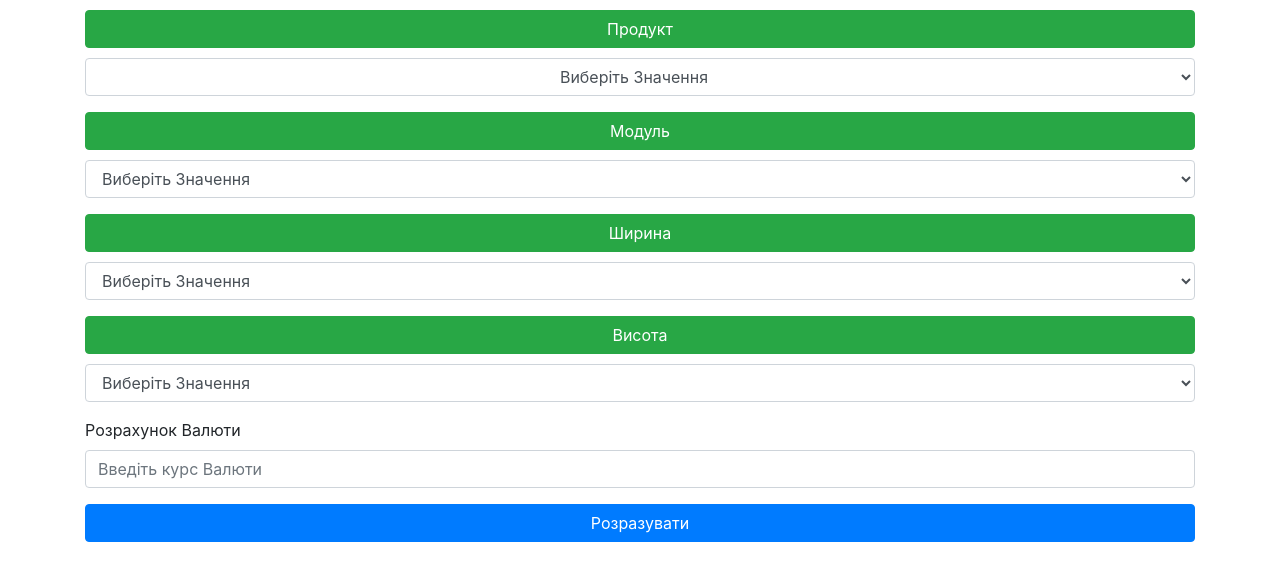
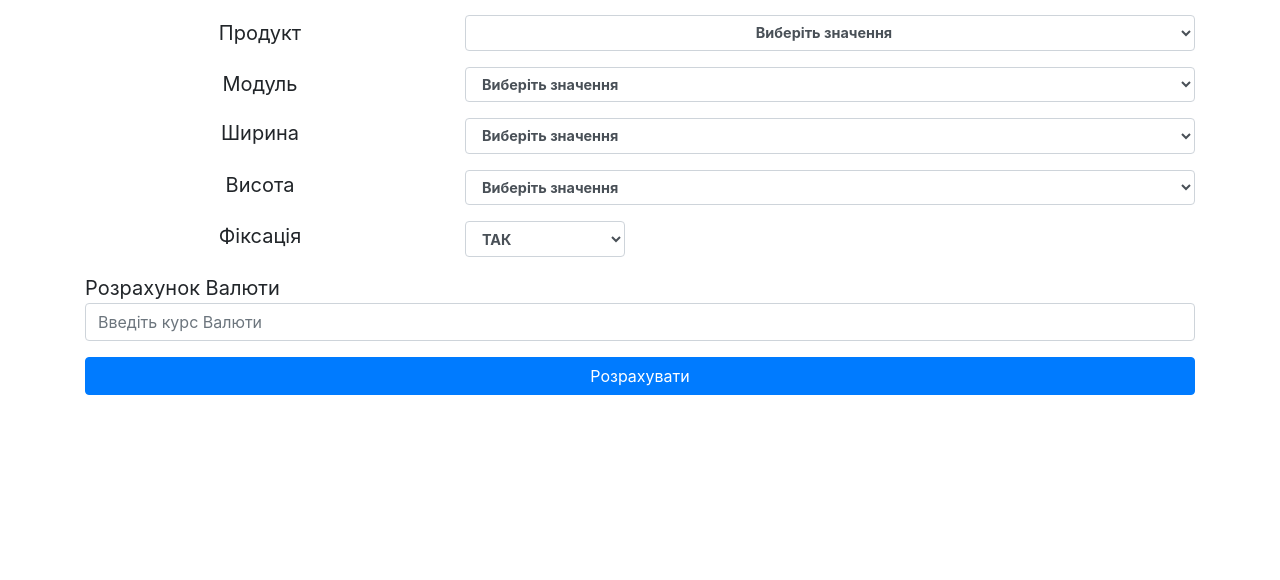
Before and after one commit to Ganjet/price, an Angular app: page / in a window 1280 px wide. Shown: the top 580 px of the page. Built offline with nearby package versions, Linux system fonts and the light colour scheme.

Commit message:
add select fix

```diff
--- a/src/app/main/main.component.css
+++ b/src/app/main/main.component.css
@@ -5,15 +5,45 @@
 #product {
     text-align: center;
 }
-#price{
+
+#price {
     display: none;
     text-align: center;
     border: 2px double green;
     font-size: 2em;
 }
+
 #cals {
     display: none;
     text-align: center;
     border: 2px double green;
     font-size: 2em;
 }
+
+label {
+    margin-bottom: 0px;
+    font-size: 20px;
+}
+
+.main {
+    margin-top: 15px;
+}
+
+.checkbox {
+    margin-top: 10px;
+    padding: 0px;
+    margin-left: 15px;
+}
+
+select {
+    font-weight: bold;
+    font-size: 0.9rem;
+}
+
+.alignEnd {
+    text-align: center;
+}
+
+input[type=checkbox] {
+    zoom: 2;
+}
--- a/src/app/main/main.component.html
+++ b/src/app/main/main.component.html
@@ -1,19 +1,31 @@
 <div class="container">
-  <div class="row">
+  <div class="row main">
     <div class="col-12">
       <div (change)="price()">
         <div class="form-group">
-          <div class="btn btn-success btn-block">Продукт</div>
+          <div class="row">
+            <div class="col-4 align-self-center alignEnd">
+              <label class="align-self-center">Продукт</label>
+            </div>
+            <div class="col-8">
               <select name="product" id="product" #product (change)="fan(product.value)" class="form-control">
-            <option value="default" selected>Виберіть Значення</option>
+                <option value="default" selected>Виберіть значення</option>
                 <option value="zebra">Зебра М19 МП</option>
                 <option value="kolibri">Колібрі М19</option>
               </select>
             </div>
+          </div>
+          <!-- <div class="btn btn-success btn-block">Продукт</div> -->
+
+        </div>
         <div class="form-group">
-          <div class="btn btn-success btn-block"> Модуль</div>
+          <div class="row">
+            <div class="col-4 align-self-center alignEnd">
+              <label class="success"> Модуль</label>
+            </div>
+            <div class="col-8">
               <select name="mod" id="mod" #type (change)="fan1(type.value)" class="form-control">
-            <option value="default" selected>Виберіть Значення</option>
+                <option value="default" selected>Виберіть значення</option>
                 <option value="O">O</option>
                 <option value="A">A</option>
                 <option value="B">B</option>
@@ -21,10 +33,16 @@
                 <option value="D">D</option>
               </select>
             </div>
+          </div>
+        </div>
         <div class="form-group">
-          <div class="btn btn-success btn-block">Ширина</div>
+          <div class="row">
+            <div class="col-4 alignEnd">
+              <label class="">Ширина</label>
+            </div>
+            <div class="col-8">
               <select name="width" id="width" #width (change)="fan2(width.value)" class="form-control">
-            <option value="default" selected>Виберіть Значення</option>
+                <option value="default" selected>Виберіть значення</option>
                 <option value="30">30</option>
                 <option value="40">40</option>
                 <option value="50">50</option>
@@ -39,10 +57,16 @@
                 <option value="140">140</option>
               </select>
             </div>
+          </div>
+        </div>
         <div class="form-group">
-          <div class="btn btn-success btn-block">Висота</div>
+          <div class="row">
+            <div class="col-4 alignEnd">
+              <label class="">Висота</label>
+            </div>
+            <div class="col-8">
               <select name="heigth" id="heigth" #heigth (change)="fan3(heigth.value)" class="form-control">
-            <option value="default" selected>Виберіть Значення</option>
+                <option value="default" selected>Виберіть значення</option>
                 <option value="60">60</option>
                 <option value="80">80</option>
                 <option value="100">100</option>
@@ -56,6 +80,22 @@
               </select>
             </div>
           </div>
+        </div>
+        <div class="form-group">
+          <div class="row">
+            <div class="col-4 alignEnd">
+              <label for="">Фіксація</label>
+            </div>
+            <div class="col-2 ">
+              <select name="checkbox" id="checkbox" #checkbox (change)="fan4(checkbox.value)" class="form-control">
+                <option value="yes" selected>ТАК</option>
+                <option value="no">Ні</option>
+              </select>
+            </div>
+            <div class="col-6"></div>
+          </div>
+        </div>
+      </div>
       <div id="price"></div>
       <div class="calculet">
         <div class="form-group">
@@ -63,11 +103,8 @@
           <input type="number" name="currency" id="currency" placeholder="Введіть курс Валюти" class="form-control" #currency>
         </div>
         <div id="cals">
-          <span>
-            {{test}}
-          </span>
         </div>
-        <button (click)="Calc(currency.value)" type="button" class="btn btn-primary btn-block">Розразувати</button>
+        <button (click)="Calc(currency.value)" type="button" class="btn btn-primary btn-block">Розрахувати</button>
       </div>
     </div>
   </div>
--- a/src/app/main/main.component.ts
+++ b/src/app/main/main.component.ts
@@ -1,6 +1,4 @@
 import { Component, OnInit } from '@angular/core';
-import { element } from 'protractor';
-import { ENGINE_METHOD_PKEY_ASN1_METHS } from 'constants';
 
 @Component({
     selector: 'app-main',
@@ -12,15 +10,16 @@ export class MainComponent implements OnInit {
     type;
     width;
     heigth;
-    color;
-    CurPrice : number;
-    valuta : number;
-    test : number;
-    cals : number;
+    checkbox = 'yes';
+    CurPrice: number;
+    valuta: number;
+    test: number;
+    cals: number;
+    prices;
     arr =
         [
             {
-                product: 'zebra', type: 'O', width: '30', heigth: '60', price : '11.9'
+                product: 'zebra', type: 'O', width: '30', heigth: '60', price: '11.9'
             },
             {
                 product: 'zebra', type: 'O', width: '30', heigth: '80', price: '12.7'
@@ -3372,7 +3371,6 @@ export class MainComponent implements OnInit {
     constructor() { }
 
     ngOnInit() {
-
     }
     fan(value) {
         this.product = value;
@@ -3387,26 +3385,45 @@ export class MainComponent implements OnInit {
         this.heigth = value;
     }
     fan4(value) {
-        this.color = value;
+        this.checkbox = value;
     }
-    Calc(value:number) {
+    fan6(value) {
+        this.valuta = (value.target.value);
+    }
+
+    Calc(value: number) {
         this.valuta = (value);
-        this.test = this.valuta * this.CurPrice;
-        this.test = parseFloat(this.test.toFixed(3));
-        console.log(this.test);
-        document.getElementById('cals').style.display = 'block'
-
+        if (this.checkbox == 'yes') {
+            this.test = this.valuta * (this.CurPrice + 1.5);
+            this.test = parseFloat(this.test.toFixed(3));
+            let check = this.test;
+            let price = check.toString();
+            document.getElementById('cals').innerText = price;
+            document.getElementById('cals').style.display = 'block'
+        } else if (this.checkbox == 'no') {
+            this.test = this.valuta * this.CurPrice;
+            this.test = parseFloat(this.test.toFixed(3));
+            let check = this.test;
+            let price = check.toString();
+            document.getElementById('cals').innerText = price;
+            document.getElementById('cals').style.display = 'block'
+        }
     }
     price() {
         for (let index = 0; index < this.arr.length; index++) {
             const element = this.arr[index];
             if (element.product == this.product && element.type == this.type && element.heigth == this.heigth && element.width == this.width) {
                 this.CurPrice = parseFloat(element.price);
-                document.getElementById('price').innerText = (element.price + '$')
-                document.getElementById('price').style.display = 'block';
-                break;
+                if (this.checkbox == 'yes') {
+                    let check = this.CurPrice + (1.5);
+                    let price = check.toString()
+                    document.getElementById('price').innerText = (price)
+                    document.getElementById('price').style.display = 'block';
+                } else if (this.checkbox = 'no') {
+                    document.getElementById('price').innerText = (element.price)
+                    document.getElementById('price').style.display = 'block';
+                }
             } else {
-                // document.getElementById('price').innerText = 'Немає ціни'
             }
         }
     }
```
Lines whose indentation alone changed are shown as unchanged.
